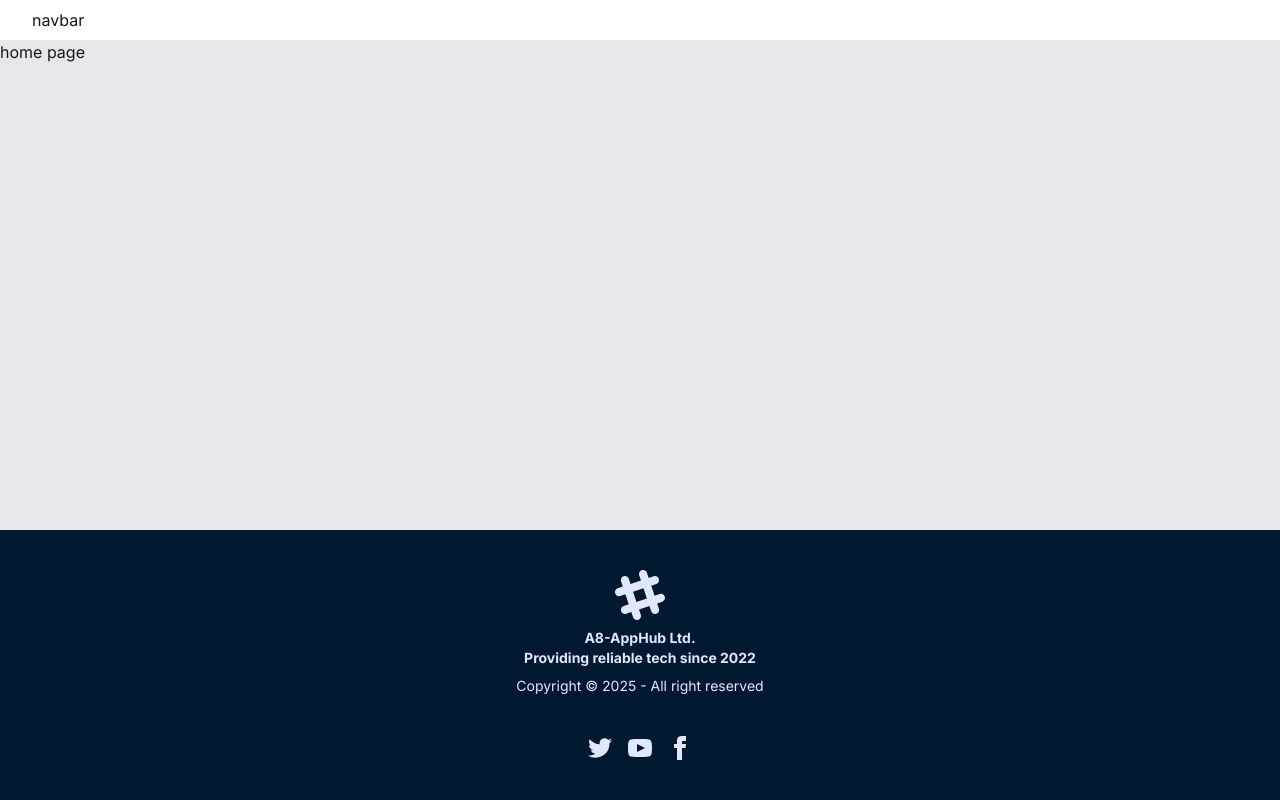
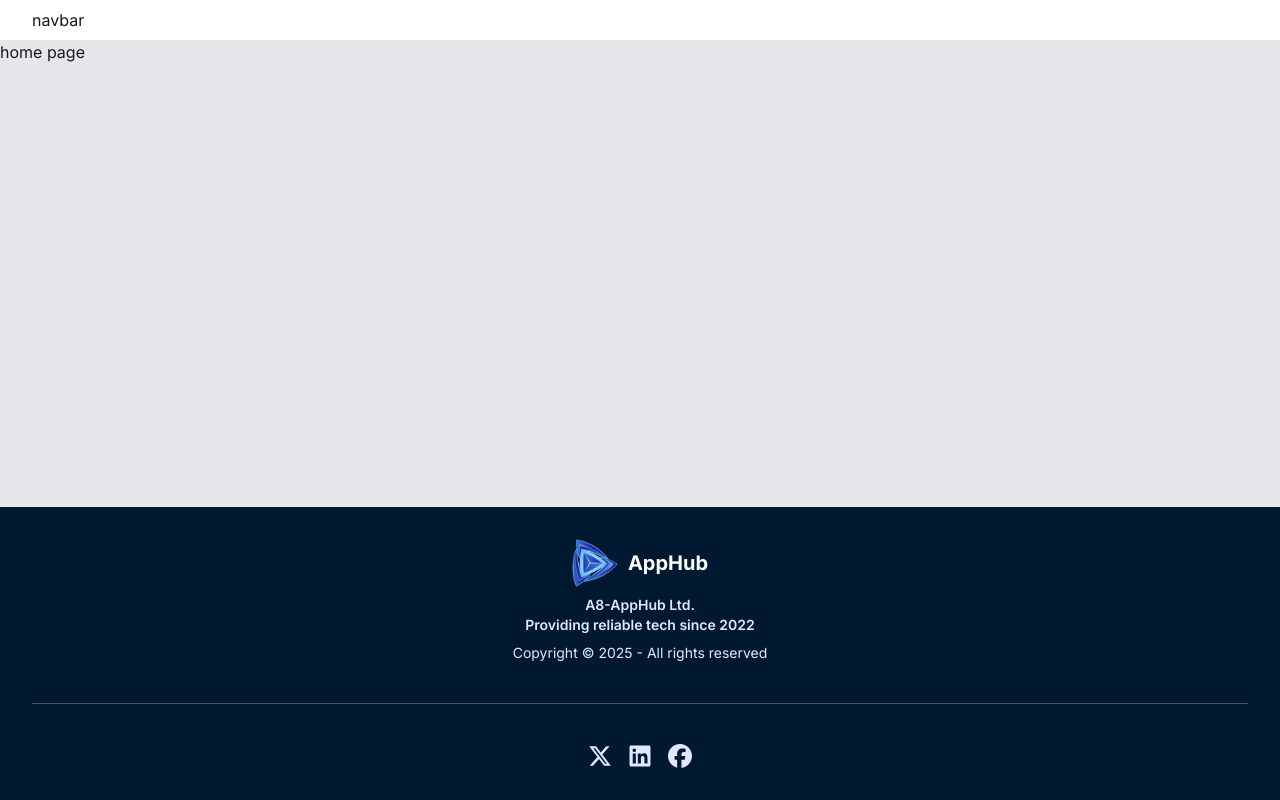
Before and after one commit to RayhanRK/A8-AppHub, a React (Vite) app: page / in a window 1280 px wide. Built offline with nearby package versions, Linux system fonts and the light colour scheme.

Commit message:
footer and some css Added

```diff
--- a/src/Components/Footer.jsx
+++ b/src/Components/Footer.jsx
@@ -1,66 +1,47 @@
-import React from 'react';
+import Logo from "../assets/logo.png";
+import { NavLink } from "react-router";
+import { FaFacebook, FaLinkedin, FaXTwitter } from "react-icons/fa6";
 
 const Footer = () => {
   return (
- <footer className="footer footer-horizontal footer-center bg-[#001931] text-primary-content p-10">
+    <>
+      <footer className="footer footer-horizontal footer-center bg-[#001931] text-primary-content p-8">
         <aside>
-    <svg
-      width="50"
-      height="50"
-      viewBox="0 0 24 24"
-      xmlns="http://www.w3.org/2000/svg"
-      fillRule="evenodd"
-      clipRule="evenodd"
-      className="inline-block fill-current">
-      <path
-        d="M22.672 15.226l-2.432.811.841 2.515c.33 1.019-.209 2.127-1.23 2.456-1.15.325-2.148-.321-2.463-1.226l-.84-2.518-5.013 1.677.84 2.517c.391 1.203-.434 2.542-1.831 2.542-.88 0-1.601-.564-1.86-1.314l-.842-2.516-2.431.809c-1.135.328-2.145-.317-2.463-1.229-.329-1.018.211-2.127 1.231-2.456l2.432-.809-1.621-4.823-2.432.808c-1.355.384-2.558-.59-2.558-1.839 0-.817.509-1.582 1.327-1.846l2.433-.809-.842-2.515c-.33-1.02.211-2.129 1.232-2.458 1.02-.329 2.13.209 2.461 1.229l.842 2.515 5.011-1.677-.839-2.517c-.403-1.238.484-2.553 1.843-2.553.819 0 1.585.509 1.85 1.326l.841 2.517 2.431-.81c1.02-.33 2.131.211 2.461 1.229.332 1.018-.21 2.126-1.23 2.456l-2.433.809 1.622 4.823 2.433-.809c1.242-.401 2.557.484 2.557 1.838 0 .819-.51 1.583-1.328 1.847m-8.992-6.428l-5.01 1.675 1.619 4.828 5.011-1.674-1.62-4.829z"></path>
-    </svg>
-    <p className="font-bold">
+          <NavLink
+            to={"/"}
+            className="flex gap-2 justify-center items-center text-xl font-bold text-white"
+          >
+            <img className="w-12" src={Logo} alt="" /> AppHub
+          </NavLink>
+
+          <p className="font-semibold">
             A8-AppHub Ltd.
             <br />
             Providing reliable tech since 2022
           </p>
-    <p>Copyright © {new Date().getFullYear()} - All right reserved</p>
+          <p>Copyright © {new Date().getFullYear()} - All rights reserved</p>
         </aside>
+
+        {/* Horizontal line before nav */}
+        <div className="w-full border-t border-gray-600 "></div>
+
         <nav>
           <div className="grid grid-flow-col gap-4">
-      <a>
-        <svg
-          xmlns="http://www.w3.org/2000/svg"
-          width="24"
-          height="24"
-          viewBox="0 0 24 24"
-          className="fill-current">
-          <path
-            d="M24 4.557c-.883.392-1.832.656-2.828.775 1.017-.609 1.798-1.574 2.165-2.724-.951.564-2.005.974-3.127 1.195-.897-.957-2.178-1.555-3.594-1.555-3.179 0-5.515 2.966-4.797 6.045-4.091-.205-7.719-2.165-10.148-5.144-1.29 2.213-.669 5.108 1.523 6.574-.806-.026-1.566-.247-2.229-.616-.054 2.281 1.581 4.415 3.949 4.89-.693.188-1.452.232-2.224.084.626 1.956 2.444 3.379 4.6 3.419-2.07 1.623-4.678 2.348-7.29 2.04 2.179 1.397 4.768 2.212 7.548 2.212 9.142 0 14.307-7.721 13.995-14.646.962-.695 1.797-1.562 2.457-2.549z"></path>
-        </svg>
-      </a>
-      <a>
-        <svg
-          xmlns="http://www.w3.org/2000/svg"
-          width="24"
-          height="24"
-          viewBox="0 0 24 24"
-          className="fill-current">
-          <path
-            d="M19.615 3.184c-3.604-.246-11.631-.245-15.23 0-3.897.266-4.356 2.62-4.385 8.816.029 6.185.484 8.549 4.385 8.816 3.6.245 11.626.246 15.23 0 3.897-.266 4.356-2.62 4.385-8.816-.029-6.185-.484-8.549-4.385-8.816zm-10.615 12.816v-8l8 3.993-8 4.007z"></path>
-        </svg>
-      </a>
-      <a>
-        <svg
-          xmlns="http://www.w3.org/2000/svg"
-          width="24"
-          height="24"
-          viewBox="0 0 24 24"
-          className="fill-current">
-          <path
-            d="M9 8h-3v4h3v12h5v-12h3.642l.358-4h-4v-1.667c0-.955.192-1.333 1.115-1.333h2.885v-5h-3.808c-3.596 0-5.192 1.583-5.192 4.615v3.385z"></path>
-        </svg>
-      </a>
+            <NavLink className="text-2xl transition-transform duration-300 hover:text-sky-500 hover:scale-110">
+              <FaXTwitter />
+            </NavLink>
+
+            <NavLink className="text-2xl transition-transform duration-300 hover:text-blue-700 hover:scale-110">
+              <FaLinkedin />
+            </NavLink>
+
+            <NavLink className="text-2xl transition-transform duration-300 hover:text-blue-600 hover:scale-110">
+              <FaFacebook />
+            </NavLink>
           </div>
         </nav>
       </footer>
-
+    </>
   );
 };
 
--- a/src/index.css
+++ b/src/index.css
@@ -1,7 +1,25 @@
 @import url("https://fonts.googleapis.com/css2?family=Inter:ital,opsz,wght@0,14..32,100..900;1,14..32,100..900&display=swap");
+
 @import "tailwindcss";
-@plugin "daisyui";
+@plugin "daisyui" {
+  themes: light --default;
+}
 
 * {
   font-family: "Inter", sans-serif;
 }
+.contribute {
+  @apply btn bg-gradient-to-r from-[#4C4CEA] to-[#9865F3] text-white flex gap-1 items-center lg:text-base hover:scale-95 transition-all duration-700;
+}
+.showAll {
+  @apply bg-gradient-to-r from-[#4C4CEA] to-[#9865F3] text-white w-48 py-2 rounded-md px-4 flex justify-center hover:scale-95 transition-all duration-700;
+}
+
+/* a.active {
+  color: #9b5de0;
+
+} */
+
+.navlink {
+  @apply flex gap-1 items-center pb-1 border-b-2 border-transparent hover:border-[#9b5de0] transition-colors duration-200 px-2;
+}
```
Lines whose indentation alone changed are shown as unchanged.
